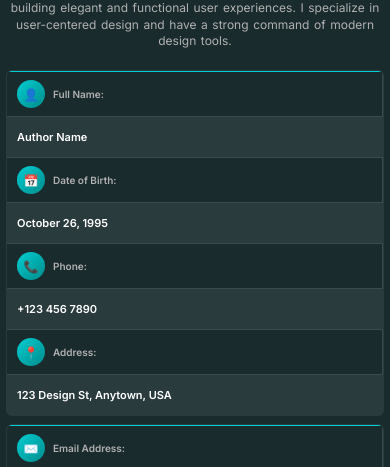
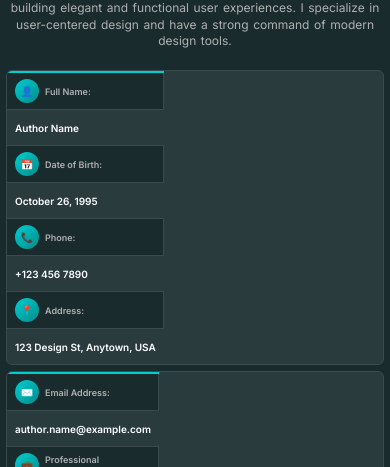
Before and after one commit to AbdullahWali79/muhammadabdullahcv, a React (Create React App) app: page /#/ in a window 390 px wide. Shown: the part 377-844 px from the top of the page. Built offline with nearby package versions, Linux system fonts and the light colour scheme; no server answers; the database is empty.

Commit message:
Create separate MobileTable.css for proper two-column layout - icon, label, data in separate columns

```diff
--- a/src/App.js
+++ b/src/App.js
@@ -19,6 +19,7 @@
 import MakeContact from './components/MakeContact';
 import SecurityManager from './components/SecurityManager';
 import './components/Mobile.css';
+import './components/MobileTable.css';
 import PasswordProtection from './components/PasswordProtection';
 import './App.css';
 
--- /dev/null
+++ b/src/components/MobileTable.css
@@ -0,0 +1,135 @@
+/* Mobile Table Layout - Separate CSS for proper column structure */
+
+/* Mobile Table Data Layout - Two Column Structure */
+@media (max-width: 768px) {
+  .info-tables-container {
+    display: flex !important;
+    flex-direction: column !important;
+    gap: 8px !important;
+    margin: 0 !important;
+    width: 100% !important;
+    overflow-x: hidden !important;
+  }
+
+  .info-table {
+    font-size: 10px !important;
+    margin-bottom: 0 !important;
+    border-radius: 6px !important;
+    overflow: hidden !important;
+    width: 100% !important;
+    background-color: #2A3B3E !important;
+    border: 1px solid #3A4B4E !important;
+    display: flex !important;
+    flex-direction: column !important;
+  }
+
+  .info-cell {
+    padding: 8px 10px !important;
+    display: flex !important;
+    flex-direction: row !important;
+    align-items: center !important;
+    gap: 8px !important;
+    min-height: 40px !important;
+    width: 100% !important;
+    box-sizing: border-box !important;
+    border-bottom: 1px solid #3A4B4E !important;
+  }
+
+  .info-cell:last-child {
+    border-bottom: none !important;
+  }
+
+  /* Icon Column - Fixed Width */
+  .info-icon {
+    width: 28px !important;
+    height: 28px !important;
+    font-size: 12px !important;
+    flex-shrink: 0 !important;
+    background-color: #00CED1 !important;
+    border-radius: 50% !important;
+    display: flex !important;
+    align-items: center !important;
+    justify-content: center !important;
+    color: #ffffff !important;
+    order: 1 !important;
+  }
+
+  /* Label Column - Fixed Width */
+  .info-label {
+    font-size: 10px !important;
+    font-weight: 600 !important;
+    color: #B0B0B0 !important;
+    width: 80px !important;
+    min-width: 80px !important;
+    flex-shrink: 0 !important;
+    order: 2 !important;
+  }
+
+  /* Data Column - Flexible Width */
+  .info-value {
+    font-size: 11px !important;
+    font-weight: 600 !important;
+    color: #ffffff !important;
+    word-break: break-word !important;
+    overflow-wrap: break-word !important;
+    hyphens: auto !important;
+    flex: 1 !important;
+    order: 3 !important;
+  }
+}
+
+@media (max-width: 480px) {
+  .info-tables-container {
+    gap: 6px !important;
+  }
+
+  .info-table {
+    font-size: 9px !important;
+  }
+
+  .info-cell {
+    padding: 6px 8px !important;
+    gap: 6px !important;
+    min-height: 35px !important;
+  }
+
+  .info-icon {
+    width: 24px !important;
+    height: 24px !important;
+    font-size: 10px !important;
+  }
+
+  .info-label {
+    font-size: 9px !important;
+    width: 70px !important;
+    min-width: 70px !important;
+  }
+
+  .info-value {
+    font-size: 10px !important;
+  }
+}
+
+@media (max-width: 360px) {
+  .info-cell {
+    padding: 5px 6px !important;
+    gap: 5px !important;
+    min-height: 32px !important;
+  }
+
+  .info-icon {
+    width: 20px !important;
+    height: 20px !important;
+    font-size: 9px !important;
+  }
+
+  .info-label {
+    font-size: 8px !important;
+    width: 60px !important;
+    min-width: 60px !important;
+  }
+
+  .info-value {
+    font-size: 9px !important;
+  }
+}
```
